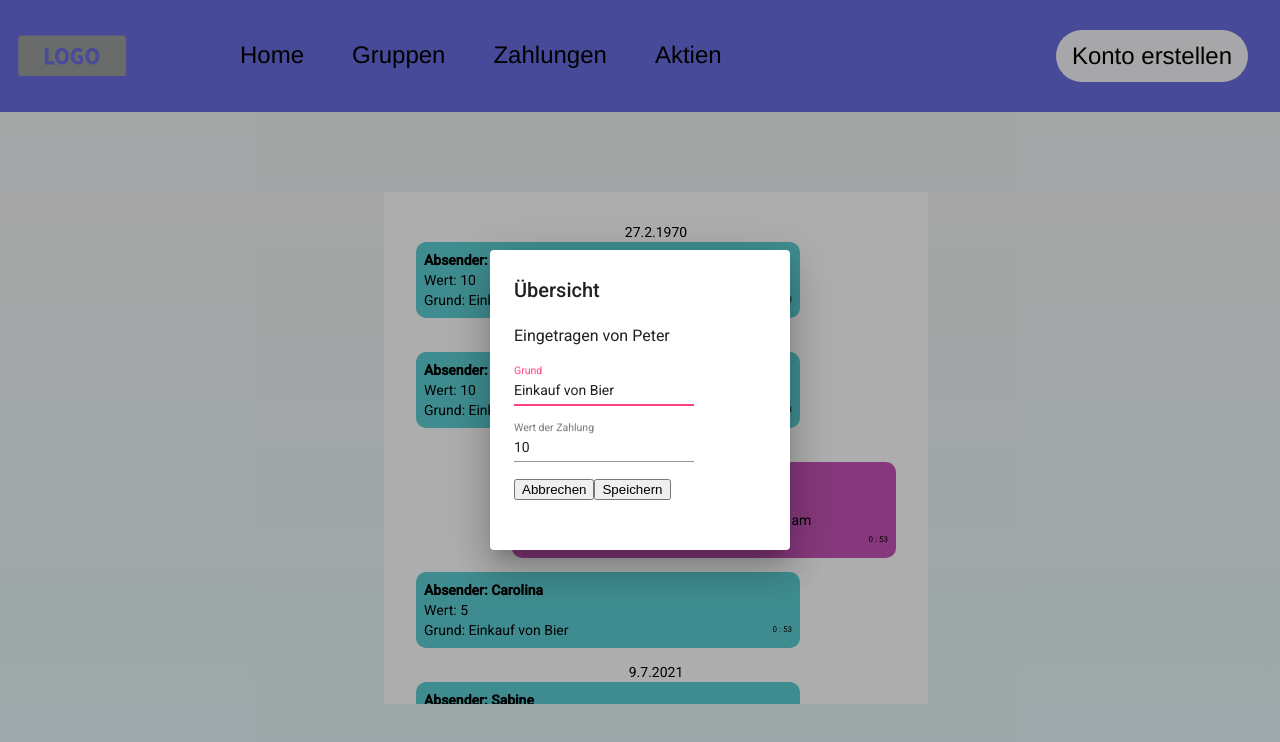
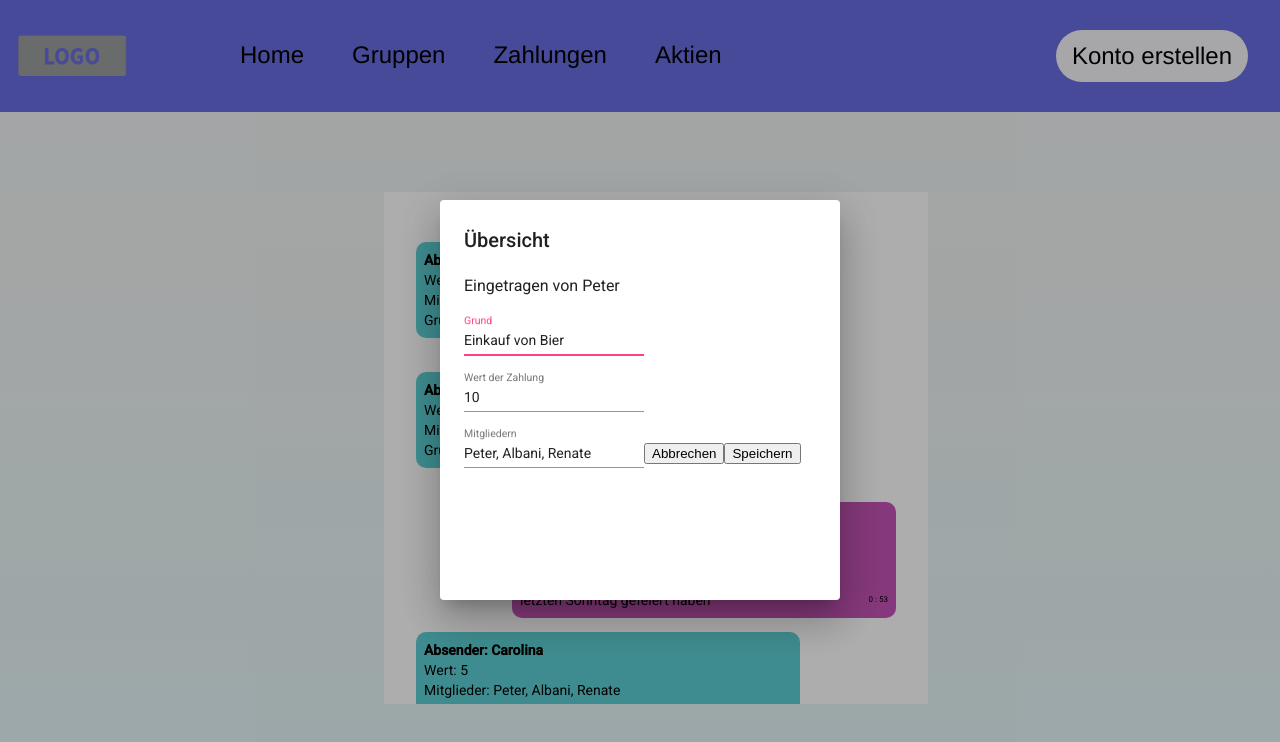
Before and after one commit to Davo00/aktien-app-frontend, an Angular app in the folder ShaFi/: page /chat in a window 1280 px wide. Both pictures are taken after a click on the element 656 px from the left and 270 px from the top of the page. Shown: the top 742 px of the page. Built offline with nearby package versions, Linux system fonts and the light colour scheme; a web font is replaced by a local one.

Commit message:
Hinzufügen der Mitglieder

```diff
--- a/ShaFi/src/app/chatdialog/chatdialog.component.html
+++ b/ShaFi/src/app/chatdialog/chatdialog.component.html
@@ -17,7 +17,14 @@
     <!-- <mat-hint align="end">Min 5 character</mat-hint> -->
   </mat-form-field>
 
+  <mat-form-field appearence="legacy" color="accent">
+    <mat-label>Mitgliedern</mat-label>
+    <input matInput value={{data.Mitglieder}} #box3 >
+   <!--  (keyup)="getValue(box.value)" -->
+    <!-- <mat-hint align="end">Min 5 character</mat-hint> -->
+  </mat-form-field>
+
   <button (click)="dialogClose()">Abbrechen</button>
-  <button (click) =" safeChatDialog(box1.value, box2.value) ">Speichern</button>
+  <button (click) =" safeChatDialog(box1.value, box2.value, box3.value) ">Speichern</button>
 
 <!--   value={{data.Mitglieder}} -->
--- a/ShaFi/src/app/chatdialog/chatdialog.component.ts
+++ b/ShaFi/src/app/chatdialog/chatdialog.component.ts
@@ -9,11 +9,12 @@ import { MAT_DIALOG_DATA,MatDialogRef } from '@angular/material/dialog';
 export class ChatdialogComponent implements OnInit {
 
   constructor(@Inject(MAT_DIALOG_DATA) public data: {
-    Absender: string; Datum:Date; Text: string; Value: number
+    Absender: string; Datum:Date; Text: string; Value: number; Mitglieder: string;
   },private matDialogRef:MatDialogRef<ChatdialogComponent>
   ) { }
 
   ngOnInit(): void {
+    console.log(this.data)
   }
 
   ngOnDestroy(){
@@ -30,9 +31,10 @@ export class ChatdialogComponent implements OnInit {
     this.matDialogRef.close();
   }
 
-  safeChatDialog(text:string, amount:string){
+  safeChatDialog(text:string, amount:string, mitglieder: string){
     this.data.Text = text;
     this.data.Value = parseInt(amount);
+    this.data.Mitglieder = mitglieder
     this.matDialogRef.close();
   }
 
--- a/ShaFi/src/app/chatprogramm/chatprogramm.component.html
+++ b/ShaFi/src/app/chatprogramm/chatprogramm.component.html
@@ -17,6 +17,9 @@
                     </div>
                     <div class="chatText">
                        Wert: {{chat.Value}}</div>
+
+                    <div class="chatText">
+                    Mitglieder: {{chat.Mitglieder}}</div>
 
                     <div class="chatInfo">
                     <div class="chatText">
--- a/ShaFi/src/app/chatprogramm/chatprogramm.component.ts
+++ b/ShaFi/src/app/chatprogramm/chatprogramm.component.ts
@@ -12,14 +12,14 @@ import { ChatdialogComponent } from '../chatdialog/chatdialog.component';
 
 export class ChatprogrammComponent implements OnInit {
 
-  Chats:{ Absender: string; Datum:Date; Text: string; Value: number }[]  = [
+  Chats:{ Absender: string; Datum:Date; Text: string; Value: number; Mitglieder:string }[]  = [
 
-    {"Absender": "Peter", "Datum": new Date(5000000000), "Text": "Einkauf von Bier", "Value": 10 },
-    {"Absender": "Ullo", "Datum":new Date(50000000000), "Text": "Einkauf von Bier", "Value": 10 },
-    {"Absender": "Cevin", "Datum":new Date(500000000000), "Text": "Einkauf von Bier für die Party die wir am letzten Sonntag gefeiert haben", "Value": 10 },
-    {"Absender": "Carolina", "Datum":new Date(500000000000), "Text": "Einkauf von Bier", "Value": 5},
-    {"Absender": "Sabine", "Datum":new Date(), "Text": "Einkauf von Bier", "Value": 10 },
-    {"Absender": "Cevin", "Datum":new Date(), "Text": "Einkauf von Bier", "Value": 10 },
+    {"Absender": "Peter", "Datum": new Date(5000000000), "Text": "Einkauf von Bier", "Value": 10, "Mitglieder": "Peter, Albani, Renate" },
+    {"Absender": "Ullo", "Datum":new Date(50000000000), "Text": "Einkauf von Bier", "Value": 10, "Mitglieder": "Peter, Albani, Renate" },
+    {"Absender": "Cevin", "Datum":new Date(500000000000), "Text": "Einkauf von Bier für die Party die wir am letzten Sonntag gefeiert haben", "Value": 10, "Mitglieder": "Peter, Albani, Renate" },
+    {"Absender": "Carolina", "Datum":new Date(500000000000), "Text": "Einkauf von Bier", "Value": 5, "Mitglieder": "Peter, Albani, Renate"},
+    {"Absender": "Sabine", "Datum":new Date(), "Text": "Einkauf von Bier", "Value": 10, "Mitglieder": "Peter, Albani, Renate" },
+    {"Absender": "Cevin", "Datum":new Date(), "Text": "Einkauf von Bier", "Value": 10, "Mitglieder": "Peter, Albani, Renate" },
     /* {"name": "Gruppe1", "mitglieder": "Harald, Sabine, Peter"}, */
 ];
 
@@ -54,13 +54,14 @@ USerName = "Cevin";
          Datum:this.Chats[i].Datum,
          Text: this.Chats[i].Text,
          Value: this.Chats[i].Value,
+         Mitglieder: this.Chats[i].Mitglieder
 
 
 
 
 
-        }, width: "300px",
-        height:"300px",
+        }, width: "400px",
+        height:"400px",
         position: {
 
 
@@ -71,6 +72,7 @@ USerName = "Cevin";
       dialogref.afterClosed().subscribe( result => {
         console.log(result)
         this.Chats[i].Text = result.Text;
+        this.Chats[i].Mitglieder = result.Mitglieder;
         this.Chats[i].Value = result.Value;
         /* this.Infos[number].name = result.Gruppenname;
         this.Infos[number].mitglieder = result.Mitglieder; */
```
